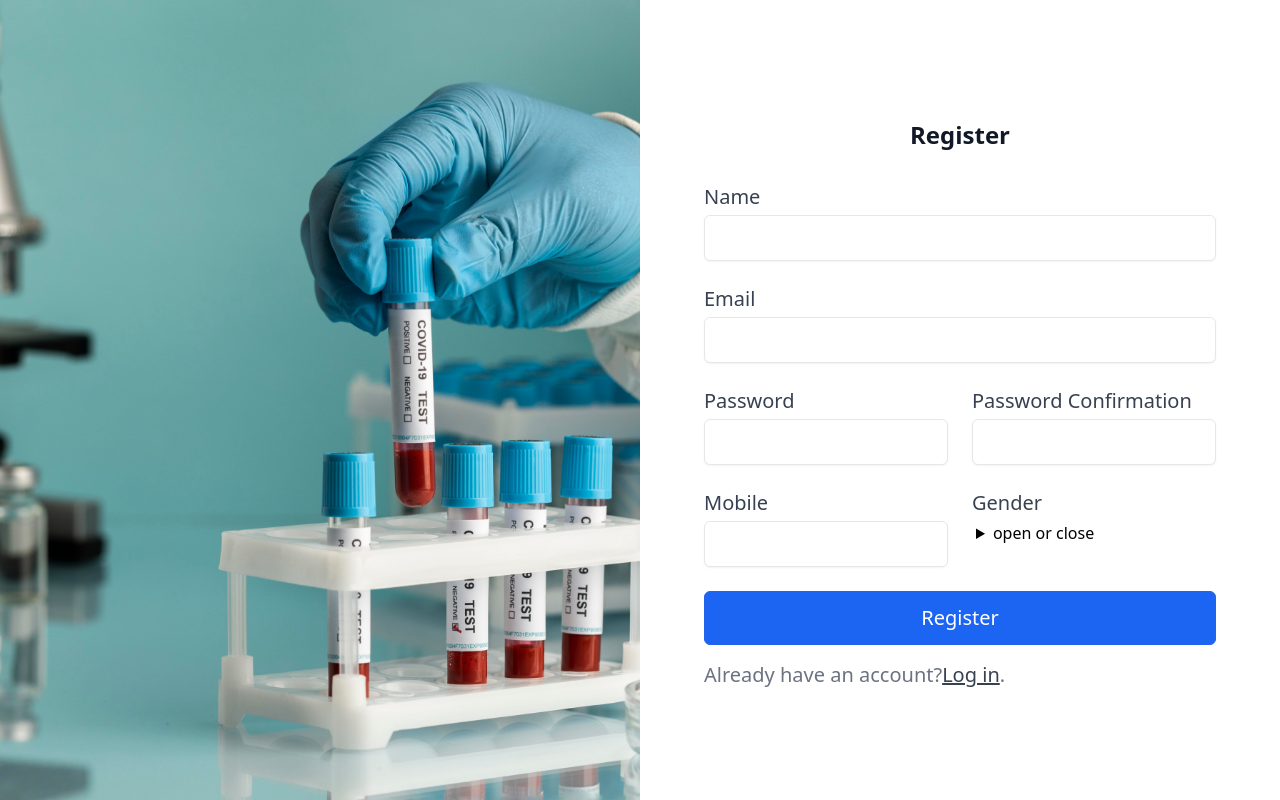
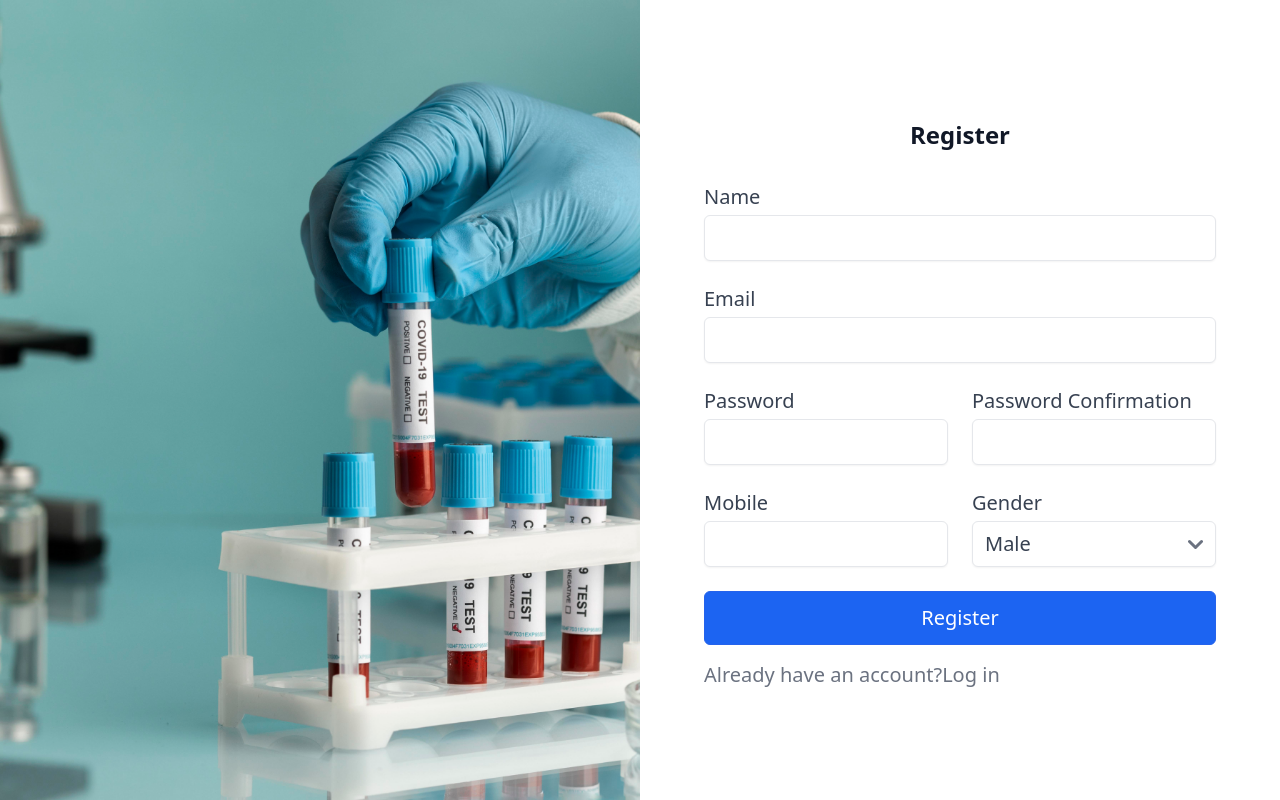
Before and after one commit to harshalpatil0003/patho, a React (Vite) app in the folder client/: page /UserRegister in a window 1280 px wide. Built offline with nearby package versions, Linux system fonts and the light colour scheme.

Commit message:
login and register page are joined

```diff
--- a/client/src/views/Login.jsx
+++ b/client/src/views/Login.jsx
@@ -1,5 +1,6 @@
 
 import Login_img from '../Assets/login/userlogin.jpg'
+import { Link } from 'react-router-dom';
 export default function UserLogin() {
     return (
         <div className='  ' >
@@ -61,7 +62,7 @@ export default function UserLogin() {
                             </form>
                             <p className="mt-4 text-xl text-gray-500 sm:mt-0">
                                 Don't have account?
-                                <a href="#" className="text-gray-700 underline"> Sign up</a>.
+                                <Link to="/userregister">Sign up</Link>
                             </p>
                         </div>
                     </main>
--- a/client/src/views/register.jsx
+++ b/client/src/views/register.jsx
@@ -1,5 +1,8 @@
+
 
 import register_img from '../Assets/register/register_img.jpg'
+import {Link} from 'react-router-dom'
+
 export default function UserRegister() {
     return (
         <div className='  ' >
@@ -80,7 +83,7 @@ export default function UserRegister() {
                                     <label for="Password" class="block text-xl font-medium text-gray-700"> Mobile </label>
 
                                     <input
-                                        type="password"
+                                        type="text"
                                         required
                                         id="Password"
                                         name="password"
@@ -92,13 +95,16 @@ export default function UserRegister() {
                                     <label for="PasswordConfirmation" class="block text-xl font-medium text-gray-700">
                                         Gender
                                     </label>
-                                    <details className="dropdown">
-                                        <summary className="btn m-1">open or close</summary>
-                                        <ul className="text-xl menu dropdown-content bg-base-100 rounded-box z-[1] w-52 p-2 shadow">
-                                            <li><a>Item 1</a></li>
-                                            <li><a>Item 2</a></li>
-                                        </ul>
-                                    </details>
+
+
+                                    <select name="cars" id="cars" className='text-xl mt-1 w-full rounded-md border-gray-200 bg-white text-sm text-gray-700 shadow-sm'>
+                                        <option value="volvo">Male</option>
+                                        <option value="saab">Female</option>
+                                        <option value="audi">Others</option>
+                                    </select>
+
+
+
 
                                     {/* <input
                                         type="password"
@@ -119,7 +125,7 @@ export default function UserRegister() {
                             </form>
                             <p class="mt-4 text-xl text-gray-500 sm:mt-0">
                                 Already have an account?
-                                <a href="#" class="text-gray-700 underline">Log in</a>.
+                                <Link to='/userlogin'>Log in</Link>
                             </p>
 
                         </div>
```
